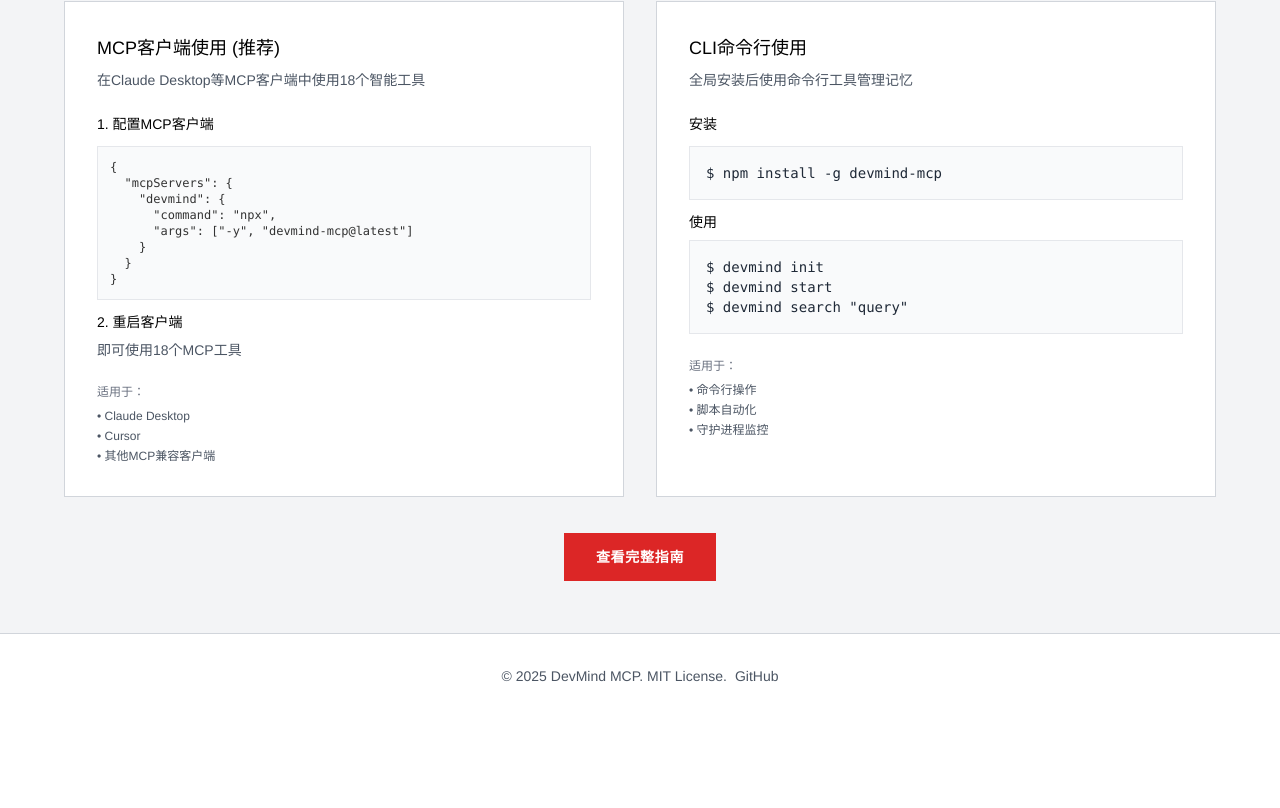
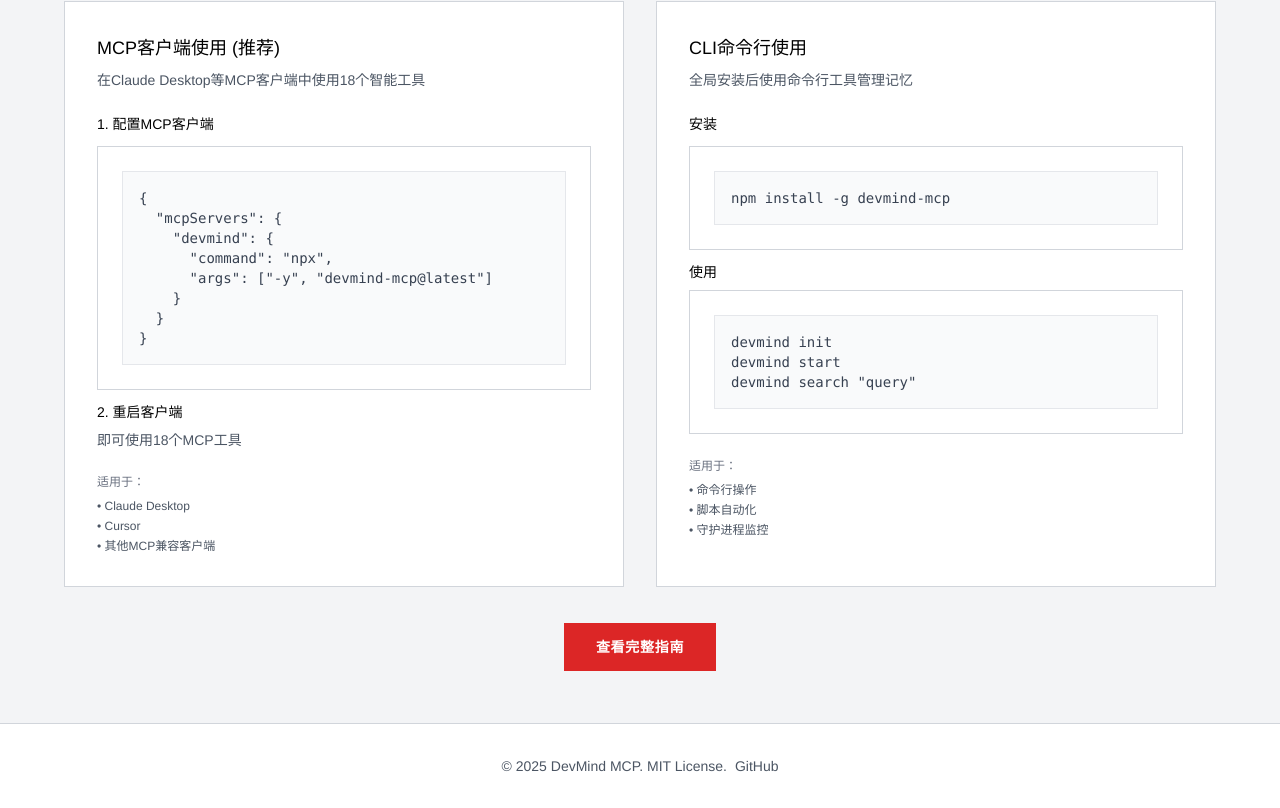
Before and after one commit to JochenYang/devmind-docs, a React (Vite) app: page / in a window 1280 px wide. Shown: the part 1307-2115 px from the top of the page. Before the commit the page ends 2025 px from the top, so only its background shows below. Built offline with nearby package versions, Linux system fonts and the light colour scheme.

Commit message:
fix: 添加CodeBlock中英文翻译，更新主页代码块，重写README（无Emoji）

```diff
--- a/src/components/CodeBlock.tsx
+++ b/src/components/CodeBlock.tsx
@@ -1,4 +1,5 @@
 import React, { useState } from "react";
+import { useLanguage } from "../i18n/LanguageContext";
 
 interface CodeBlockProps {
   code: string;
@@ -12,6 +13,7 @@
   showLineNumbers = false,
 }) => {
   const [copied, setCopied] = useState(false);
+  const { language: lang } = useLanguage();
 
   const handleCopy = async () => {
     try {
@@ -25,6 +27,14 @@
 
   const lines = code.split("\n");
 
+  const copyText = lang === "zh" ? "复制" : "Copy";
+  const copiedText = lang === "zh" ? "已复制" : "Copied";
+  const copyTitle = copied
+    ? copiedText + "!"
+    : lang === "zh"
+    ? "复制代码"
+    : "Copy code";
+
   return (
     <div className="relative group">
       <div className="bg-white p-6 border border-gray-300">
@@ -33,7 +43,7 @@
           <button
             onClick={handleCopy}
             className="absolute top-2 right-2 px-3 py-1.5 text-xs font-medium text-gray-600 bg-white border border-gray-300 hover:bg-gray-50 hover:border-gray-400 transition-all opacity-0 group-hover:opacity-100"
-            title={copied ? "已复制!" : "复制代码"}
+            title={copyTitle}
           >
             {copied ? (
               <span className="flex items-center gap-1">
@@ -50,7 +60,7 @@
                     d="M5 13l4 4L19 7"
                   />
                 </svg>
-                已复制
+                {copiedText}
               </span>
             ) : (
               <span className="flex items-center gap-1">
@@ -67,7 +77,7 @@
                     d="M8 16H6a2 2 0 01-2-2V6a2 2 0 012-2h8a2 2 0 012 2v2m-6 12h8a2 2 0 002-2v-8a2 2 0 00-2-2h-8a2 2 0 00-2 2v8a2 2 0 002 2z"
                   />
                 </svg>
-                复制
+                {copyText}
               </span>
             )}
           </button>
--- a/src/pages/HomePage.tsx
+++ b/src/pages/HomePage.tsx
@@ -2,6 +2,7 @@
 import { Link } from "react-router-dom";
 import { PROJECT_INFO } from "../data/sourceData";
 import { useLanguage } from "../i18n/LanguageContext";
+import CodeBlock from "../components/CodeBlock";
 
 const HomePage: React.FC = () => {
   const { t, language } = useLanguage();
@@ -170,15 +171,18 @@
                     ? "1. 配置MCP客户端"
                     : "1. Configure MCP Client"}
                 </div>
-                <div className="font-mono text-xs bg-gray-50 p-3 border border-gray-200 overflow-x-auto mb-3">
-                  <pre>{`{
+                <div className="mb-3">
+                  <CodeBlock
+                    code={`{
   "mcpServers": {
     "devmind": {
       "command": "npx",
       "args": ["-y", "devmind-mcp@latest"]
     }
   }
-}`}</pre>
+}`}
+                    language="json"
+                  />
                 </div>
                 <div className="text-sm font-medium text-black mb-2">
                   {language === "zh" ? "2. 重启客户端" : "2. Restart Client"}
@@ -222,19 +226,15 @@
                 <div className="text-sm font-medium text-black mb-3">
                   {language === "zh" ? "安装" : "Install"}
                 </div>
-                <div className="font-mono text-sm bg-gray-50 p-4 border border-gray-200 mb-3">
-                  <div className="text-gray-800">
-                    $ npm install -g devmind-mcp
-                  </div>
+                <div className="mb-3">
+                  <CodeBlock code="npm install -g devmind-mcp" />
                 </div>
                 <div className="text-sm font-medium text-black mb-2">
                   {language === "zh" ? "使用" : "Usage"}
                 </div>
-                <div className="font-mono text-sm bg-gray-50 p-4 border border-gray-200">
-                  <div className="text-gray-800">$ devmind init</div>
-                  <div className="text-gray-800">$ devmind start</div>
-                  <div className="text-gray-800">$ devmind search "query"</div>
-                </div>
+                <CodeBlock
+                  code={`devmind init\ndevmind start\ndevmind search "query"`}
+                />
               </div>
               <div className="text-left">
                 <div className="text-xs text-gray-500 mb-2">
```
Also changed, not shown: 1 other file (tests, documents, lock files or other folders).
